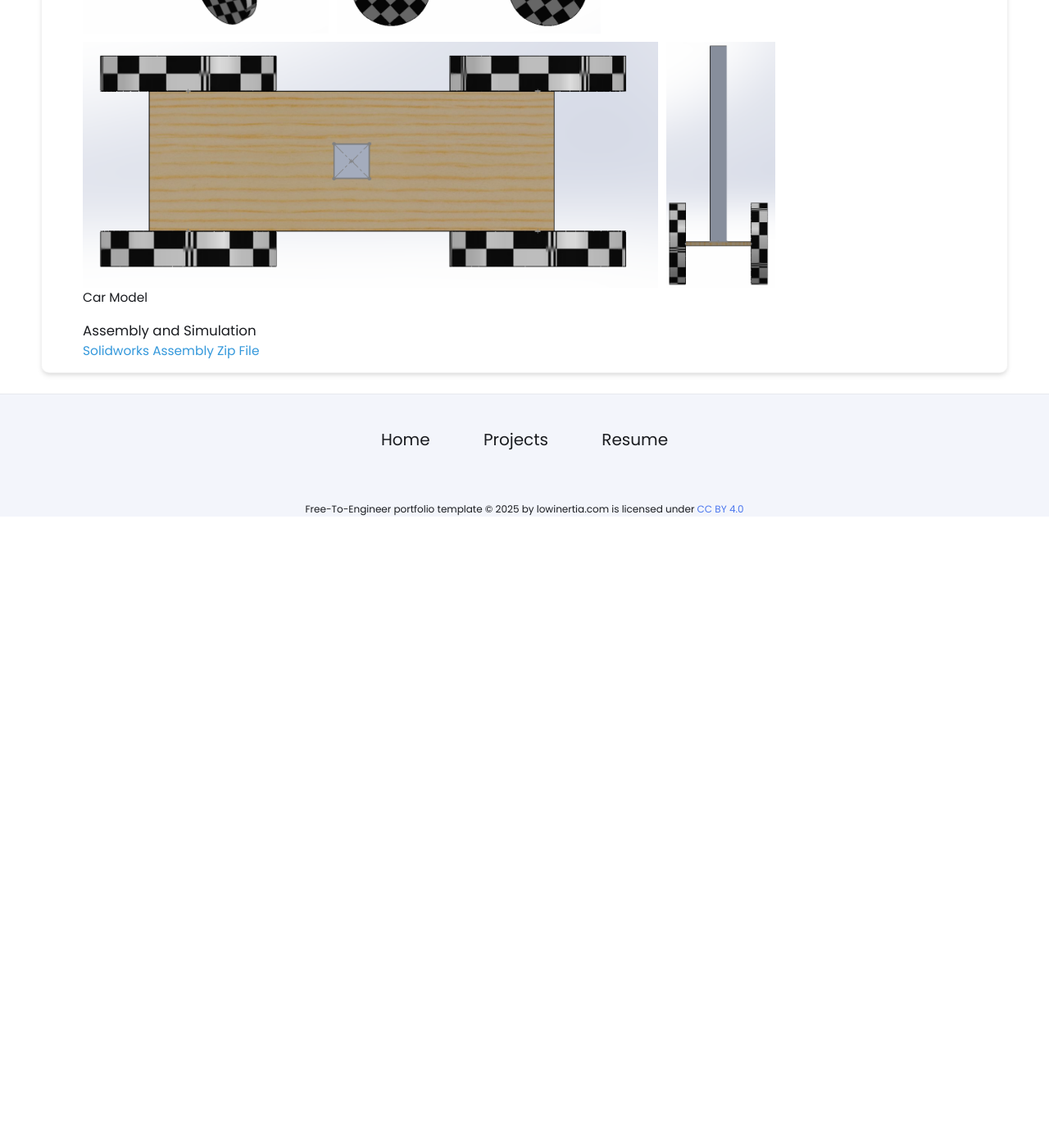
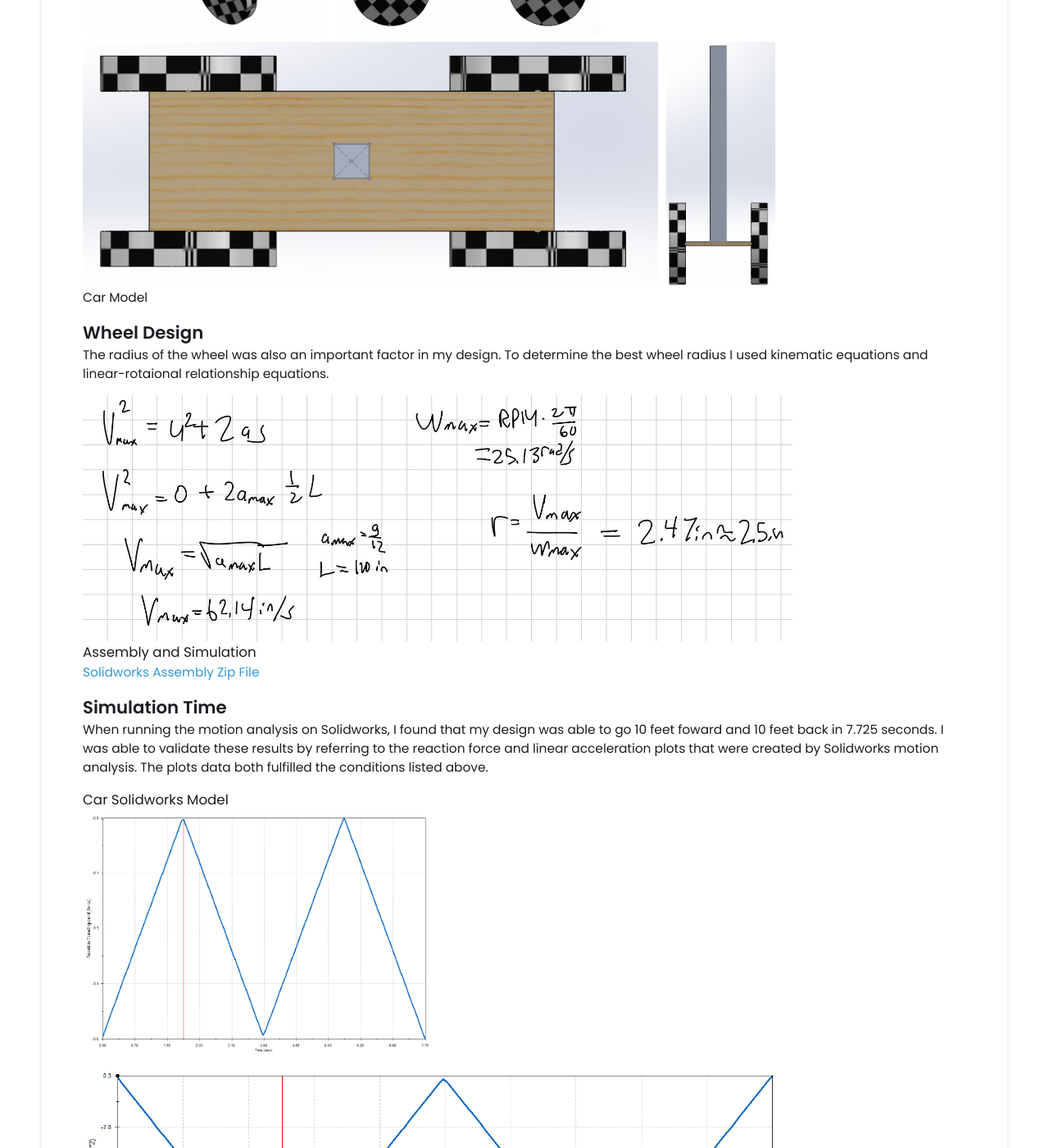
Before and after one commit to michael-vuong/michael-vuong.github.io, a Jekyll site: the page built from _projects/MotorSpeedControl/index.md, in a window 1280 px wide and 1400 px high, scrolled down 1785 px. Shown: the whole window at 82% size. Built offline with Jekyll 4.4.1, drawn with Linux system fonts in a browser that asks for light colours; before the commit the page ends 2415 px from its top, so only the background shows below that; some of the changed text lies outside the part shown.

Commit message:
Update index.md

```diff
--- a/_projects/MotorSpeedControl/index.md
+++ b/_projects/MotorSpeedControl/index.md
@@ -19,7 +19,7 @@ The first objective before building our car was to find out the maximum linear a
 Maximum Acceleration is g/12
 
 
-## Design
+## Car Design
 I decided to come up with a simple design of a car with a large platform base that would be able to hold the arduino, motor, motor driver, and beam on top of the car.
 
 
@@ -27,6 +27,19 @@ I decided to come up with a simple design of a car with a large platform base th
 {% include image-gallery.html images="Screenshot 2025-10-25 171213.png, Screenshot 2025-10-25 171225.png, Screenshot 2025-10-25 171235.png, Screenshot 2025-10-25 171257.png" height="300" %}
 Car Model
 
+## Wheel Design
+The radius of the wheel was also an important factor in my design. To determine the best wheel radius I used kinematic equations and linear-rotaional relationship equations.
+
+{% include image-gallery.html images="Motor Speed Control Assignment-3.jpg" height="300" %}
+
 
 ### Assembly and Simulation
 [Solidworks Assembly Zip File](https://drive.google.com/file/d/10_lBNCp1_xFcNAUBQ0WyM6Ow-17mYM3Y/view?usp=sharing)
+
+## Simulation Time
+When running the motion analysis on Solidworks, I found that my design was able to go 10 feet foward and 10 feet back in 7.725 seconds. I was able to validate these results by referring to the reaction force and linear acceleration plots that were created by Solidworks motion analysis. The plots data both fulfilled the conditions listed above.
+
+
+### Car Solidworks Model
+{% include image-gallery.html images="BarReactionPlot.png, BarAccelerationPlot.png" height="300" %}
+Car Model
```
